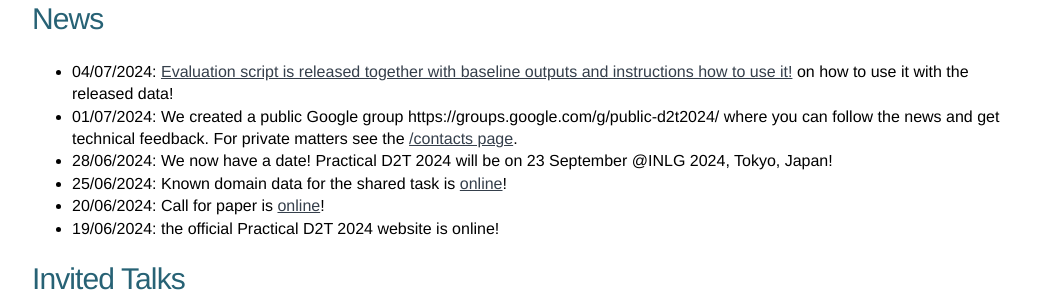
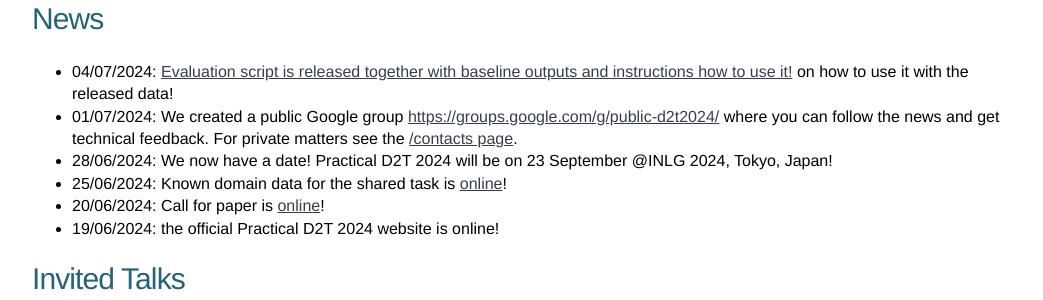
Before and after one commit to practicald2t/practicald2t.github.io, a Jekyll site: the page built from index.md, in a window 1280 px wide and 900 px high, scrolled down 1070 px. Shown: the part 152-452 px from the top of the window, without its empty margins (108-1151 px from the left). Built offline with Jekyll 4.4.1, drawn with Linux system fonts in a browser that asks for light colours; part of the change alters nothing that is shown.

```diff
--- a/index.md
+++ b/index.md
@@ -59,7 +59,7 @@ Note: All deadlines are 23:59 UTC-12.
 
 # News
 - 04/07/2024: [Evaluation script is released together with baseline outputs and instructions how to use it!](/pages/shared_task_evaluation_script) on how to use it with the released data!
-- 01/07/2024: We created a public Google group https://groups.google.com/g/public-d2t2024/ where you can follow the news and get technical feedback. For private matters see the [/contacts page](https://practicald2t.github.io/pages/contacts).
+- 01/07/2024: We created a public Google group [https://groups.google.com/g/public-d2t2024/](https://groups.google.com/g/public-d2t2024/) where you can follow the news and get technical feedback. For private matters see the [/contacts page](https://practicald2t.github.io/pages/contacts).
 - 28/06/2024: We now have a date! Practical D2T 2024 will be on 23 September @INLG 2024, Tokyo, Japan!
 - 25/06/2024: Known domain data for the shared task is [online](https://practicald2t.github.io/pages/shared_task)!
 - 20/06/2024: Call for paper is [online](https://practicald2t.github.io/pages/cfp)!
```
